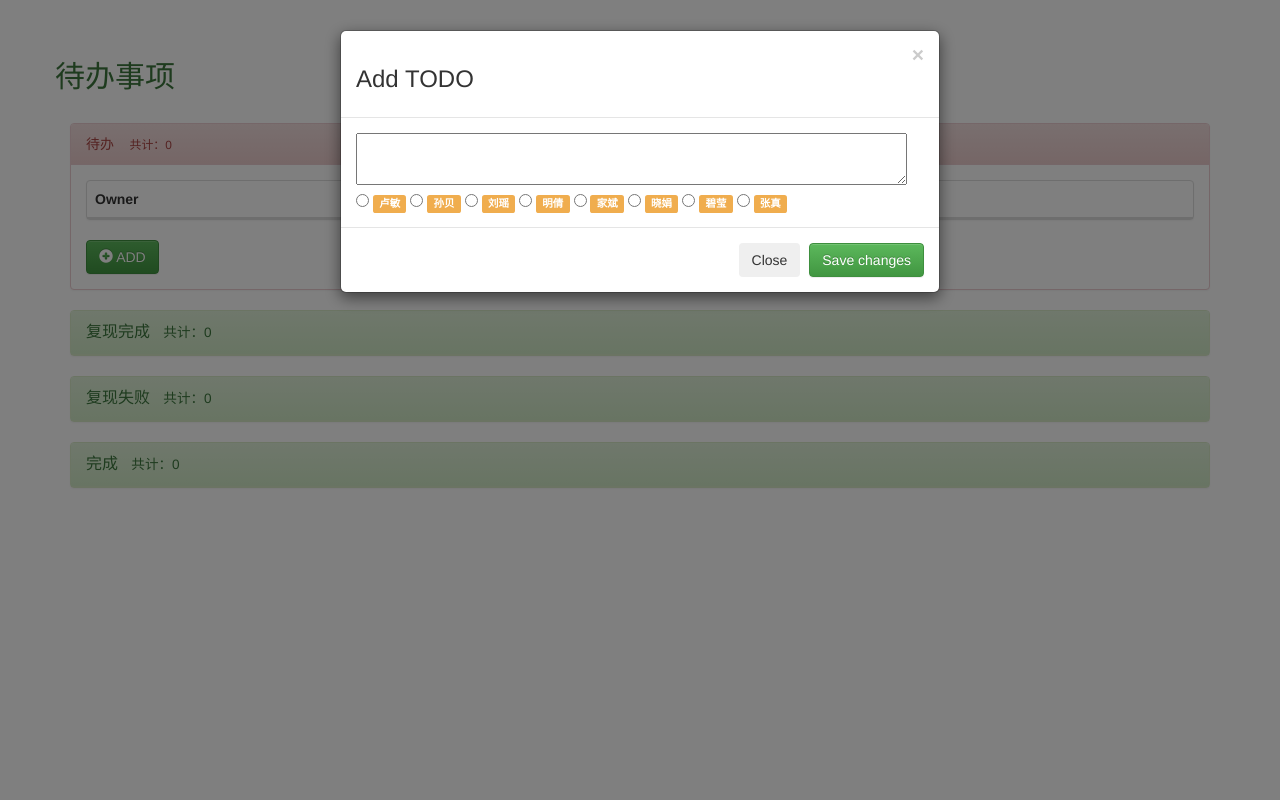
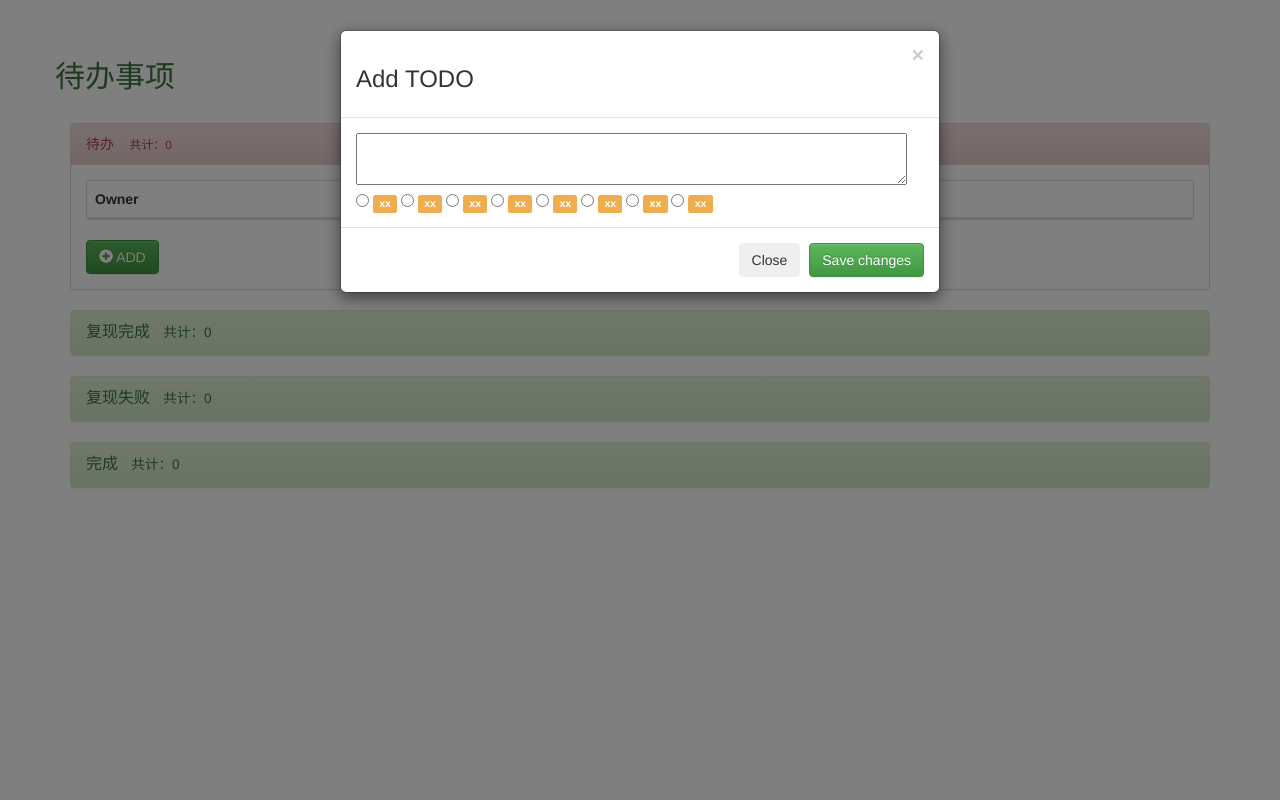
Before and after one commit to iloeng/Django-TodoList, a Django app: page / in a window 1280 px wide, after a click on "ADD". Run offline with Django 3.2, Linux system fonts and the light colour scheme; data that the repository does not hold is empty.

Commit message:
fix(sec): remove private infomation

```diff
--- a/ToDoList/views.py
+++ b/ToDoList/views.py
@@ -6,17 +6,6 @@ from django.http import HttpResponse, HttpResponseRedirect
 # Create your views here.
 from .models import ToDo
 # from .forms import ToDoForm
-
-USER = {
-    '卢敏': 1,
-    '孙贝': 2,
-    '刘瑶': 3,
-    '明倩': 4,
-    '家斌': 5,
-    '晓娟': 6,
-    '碧莹': 7,
-    '张真': 8
-}
 
 
 def todolist(request):
--- a/templates/index.html
+++ b/templates/index.html
@@ -391,24 +391,24 @@
                     </textarea>
                     <fieldset>
                         {#                        <label class="radio inline" for="owner">#}
-                        <input type="radio" name="owner" value="卢敏"/>
-                        <span class="label label-warning">卢敏</span>
+                        <input type="radio" name="owner" value="xx"/>
+                        <span class="label label-warning">xx</span>
                         {#                        </label>#}
                         {#                        <label class="radio inline" for="owner">#}
-                        <input type="radio" name="owner" value="孙贝"/>
-                        <span class="label label-warning">孙贝</span>
-                        <input type="radio" name="owner" value="刘瑶"/>
-                        <span class="label label-warning">刘瑶</span>
-                        <input type="radio" name="owner" value="明倩"/>
-                        <span class="label label-warning">明倩</span>
-                        <input type="radio" name="owner" value="家斌"/>
-                        <span class="label label-warning">家斌</span>
-                        <input type="radio" name="owner" value="晓娟"/>
-                        <span class="label label-warning">晓娟</span>
-                        <input type="radio" name="owner" value="碧莹"/>
-                        <span class="label label-warning">碧莹</span>
-                        <input type="radio" name="owner" value="张真"/>
-                        <span class="label label-warning">张真</span>
+                        <input type="radio" name="owner" value="xx"/>
+                        <span class="label label-warning">xx</span>
+                        <input type="radio" name="owner" value="xx"/>
+                        <span class="label label-warning">xx</span>
+                        <input type="radio" name="owner" value="xx"/>
+                        <span class="label label-warning">xx</span>
+                        <input type="radio" name="owner" value="xx"/>
+                        <span class="label label-warning">xx</span>
+                        <input type="radio" name="owner" value="xx"/>
+                        <span class="label label-warning">xx</span>
+                        <input type="radio" name="owner" value="xx"/>
+                        <span class="label label-warning">xx</span>
+                        <input type="radio" name="owner" value="xx"/>
+                        <span class="label label-warning">xx</span>
                         {#                        </label>#}
                         {#                        <div class="input-group">#}
                         {#                        <span class="input-group-addon">#}
```
Also changed, not shown: templates/user.html (+0 -23 lines).
